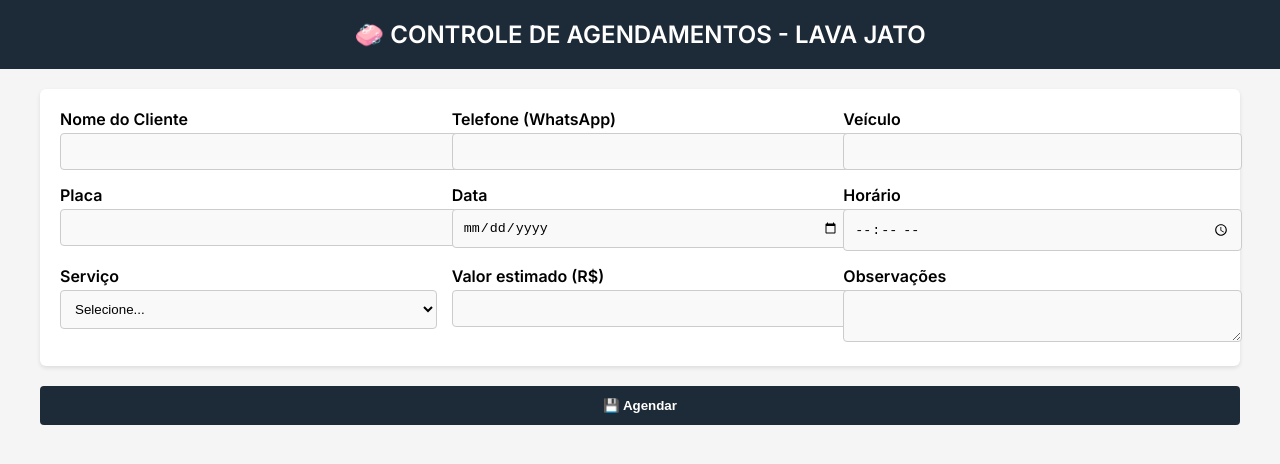
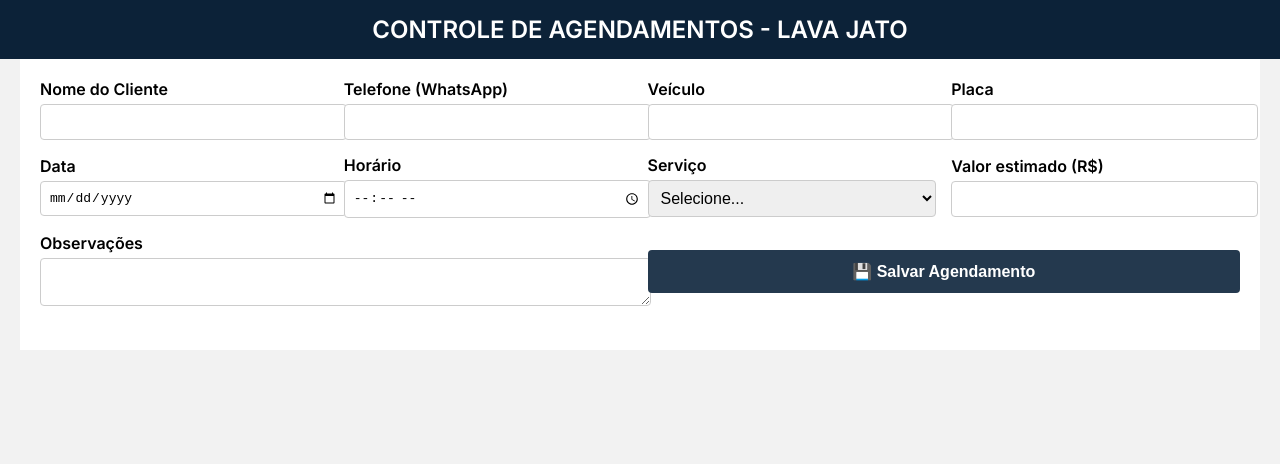
Before and after one commit to ClenaStore/Lava-jato, a plain HTML site: page index.html in a window 1280 px wide. Drawn offline with Linux system fonts and the light colour scheme.

Commit message:
Update index.html

```diff
--- a/index.html
+++ b/index.html
@@ -2,79 +2,81 @@
 <html lang="pt-BR">
 <head>
   <meta charset="UTF-8" />
-  <title>Agendamento - Lava-Jato</title>
+  <title>Controle de Agendamentos - Lava Jato</title>
   <meta name="viewport" content="width=device-width, initial-scale=1.0" />
   <link href="https://fonts.googleapis.com/css2?family=Inter:wght@400;600&display=swap" rel="stylesheet">
   <style>
     body {
       font-family: 'Inter', sans-serif;
-      background-color: #f5f5f5;
+      background-color: #f2f2f2;
       margin: 0;
       padding: 0;
     }
     header {
-      background-color: #1d2a38;
-      color: white;
-      padding: 20px;
+      background-color: #0c2238;
+      color: #fff;
+      padding: 15px 20px;
       text-align: center;
       font-size: 1.5rem;
-      font-weight: 600;
+      font-weight: bold;
     }
     .container {
+      padding: 20px;
       max-width: 1200px;
       margin: auto;
-      padding: 20px;
+      background-color: #fff;
     }
-    .form-grid {
+    form {
       display: grid;
-      grid-template-columns: repeat(auto-fit, minmax(280px, 1fr));
+      grid-template-columns: repeat(auto-fit, minmax(250px, 1fr));
       gap: 15px;
+      align-items: center;
       margin-bottom: 20px;
-      background-color: #fff;
-      padding: 20px;
-      border-radius: 6px;
-      box-shadow: 0 2px 4px rgba(0,0,0,0.1);
     }
     label {
       font-weight: 600;
-      margin-bottom: 4px;
+      margin-bottom: 5px;
       display: block;
     }
     input, select, textarea {
       width: 100%;
-      padding: 10px;
+      padding: 8px;
+      font-size: 1em;
       border: 1px solid #ccc;
       border-radius: 4px;
-      background-color: #f9f9f9;
     }
     button {
-      background-color: #1d2a38;
+      grid-column: span 2;
+      padding: 12px;
+      font-size: 1em;
+      background-color: #24394e;
       color: white;
+      font-weight: bold;
       border: none;
-      padding: 12px 20px;
       border-radius: 4px;
-      font-weight: bold;
       cursor: pointer;
-      width: 100%;
     }
     button:hover {
-      background-color: #273a4d;
+      background-color: #1a2d42;
     }
-    .success-message {
+    .success {
       text-align: center;
       color: green;
       font-weight: 600;
-      margin-top: 10px;
+    }
+    @media (max-width: 600px) {
+      button {
+        grid-column: span 1;
+      }
     }
   </style>
 </head>
 <body>
   <header>
-    🧼 CONTROLE DE AGENDAMENTOS - LAVA JATO
+    CONTROLE DE AGENDAMENTOS - LAVA JATO
   </header>
   <div class="container">
     <form id="formAgendamento">
-      <div class="form-grid">
       <div>
         <label>Nome do Cliente</label>
         <input type="text" name="nome" required />
@@ -113,14 +115,13 @@
         <label>Valor estimado (R$)</label>
         <input type="number" step="0.01" name="valor" required />
       </div>
-        <div class="full">
+      <div style="grid-column: span 2;">
         <label>Observações</label>
         <textarea name="observacoes" rows="2"></textarea>
       </div>
-      </div>
-      <button type="submit">💾 Agendar</button>
-      <div class="success-message" id="mensagem"></div>
+      <button type="submit">💾 Salvar Agendamento</button>
     </form>
+    <div class="success" id="mensagem"></div>
   </div>
 
   <script>
```
Lines whose indentation alone changed are shown as unchanged.
